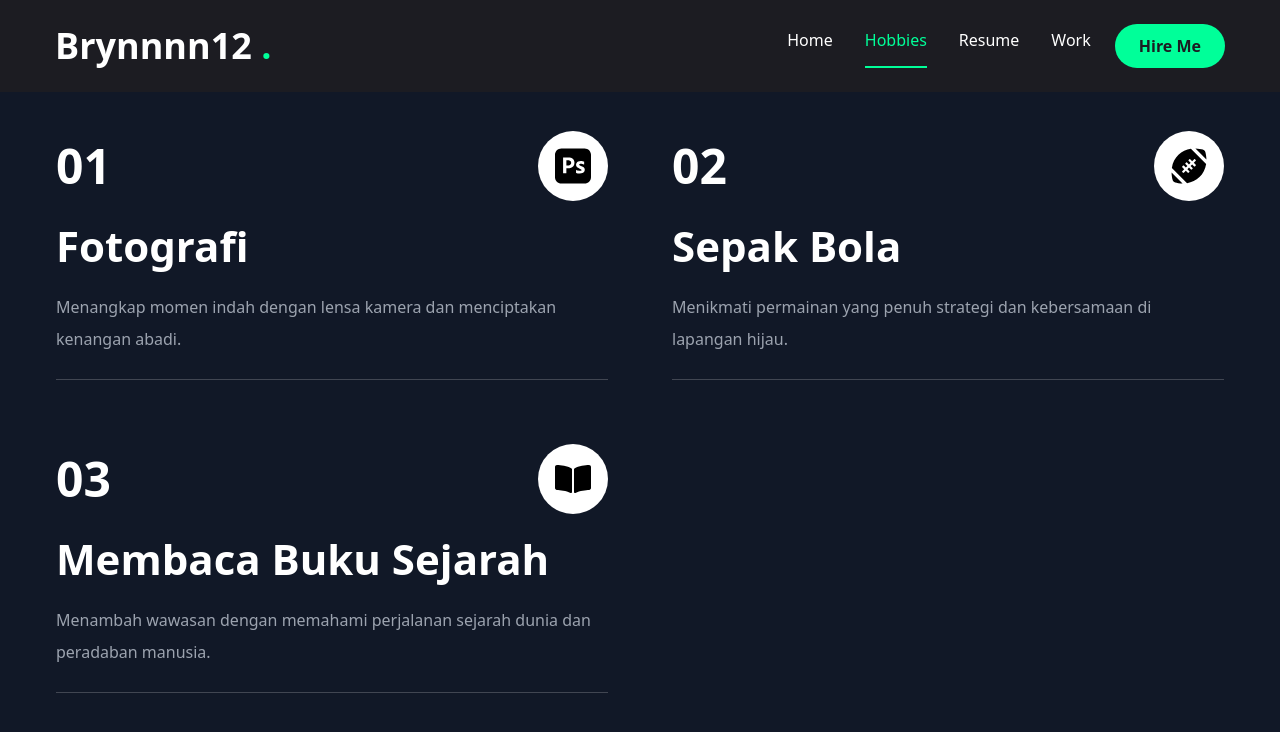
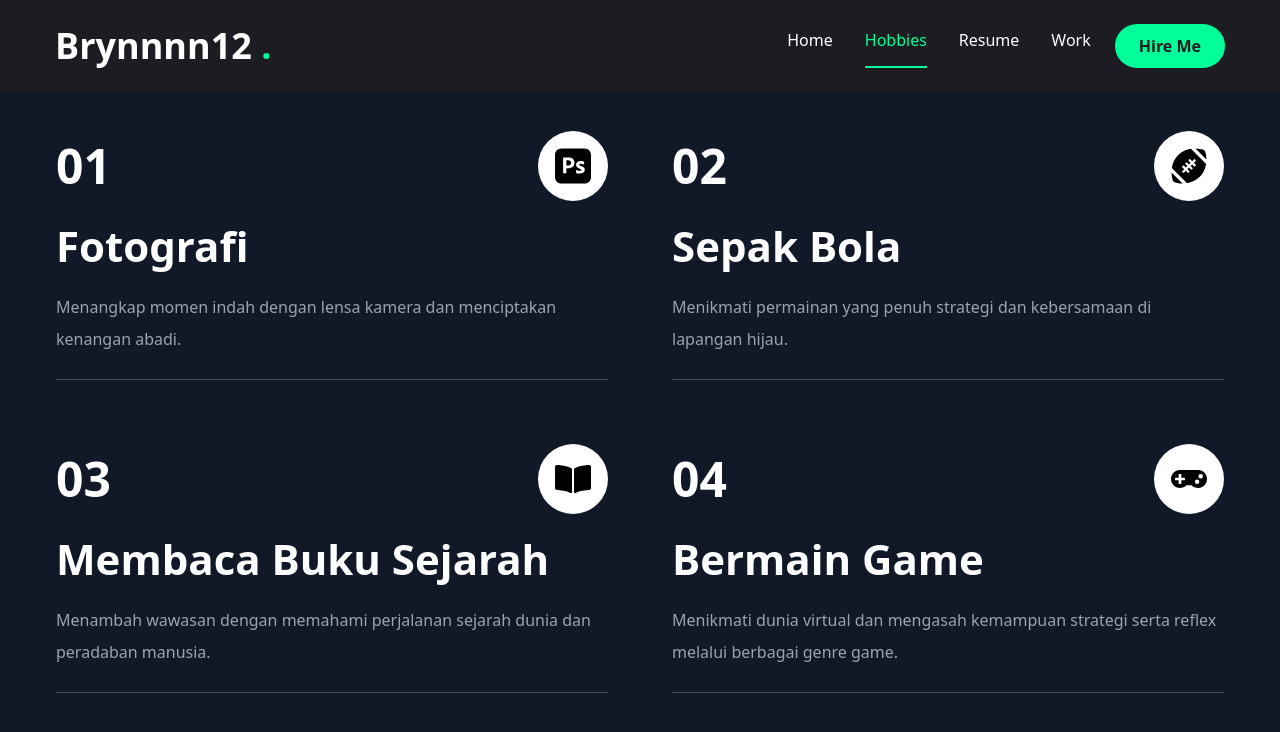
Before and after one commit to Brynnnn12/portofolio, a Next.js app: page /hobbies in a window 1280 px wide. Shown: the top 732 px of the page. Built offline with nearby package versions, Linux system fonts and the light colour scheme.

Commit message:
update hobbies

```diff
--- a/app/hobbies/page.jsx
+++ b/app/hobbies/page.jsx
@@ -2,7 +2,7 @@
 
 import { BsArrowDownRight } from "react-icons/bs";
 import { motion } from "framer-motion";
-import { FaFootballBall, FaBookOpen } from "react-icons/fa";
+import { FaFootballBall, FaBookOpen, FaGamepad } from "react-icons/fa";
 import { SiAdobephotoshop } from "react-icons/si";
 
 const Hobbies = () => {
@@ -32,6 +32,15 @@ const Hobbies = () => {
         "Menambah wawasan dengan memahami perjalanan sejarah dunia dan peradaban manusia.",
       icon: (
         <FaBookOpen className="text-4xl text-black group-hover:text-black transition-all" />
+      ),
+    },
+    {
+      num: "04",
+      title: "Bermain Game",
+      description:
+        "Menikmati dunia virtual dan mengasah kemampuan strategi serta reflex melalui berbagai genre game.",
+      icon: (
+        <FaGamepad className="text-4xl text-black group-hover:text-black transition-all" />
       ),
     },
   ];
```
